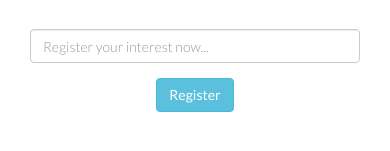
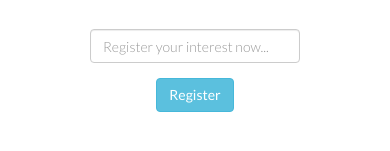
Before and after one commit to StartupVillage/startupvillage.github.io, a plain HTML site: page index.html in a window 390 px wide. Shown: the part 477-628 px from the top of the page. Drawn offline with Linux system fonts and the light colour scheme.

Commit message:
Fixed padding and sign size on mobile.

```diff
--- a/assets/css/main.css
+++ b/assets/css/main.css
@@ -2,14 +2,11 @@ body {
 	font-family: "Lato";
 	font-weight: 300;
     font-size: 16px;
+    padding: 4em 0;
 }
 
 img {
 	max-width: 100%;
-}
-
-.container {
-	padding-top: 4em;
 }
 
 .address {
--- a/index.html
+++ b/index.html
@@ -41,7 +41,7 @@
           </div>
         </div>
 
-        <div class="col-sm-4 col-sm-offset-4 mt centered">
+        <div class="col-xs-8 col-xs-offset-2 col-sm-6 col-sm-offset-3 mt centered">
           <!-- Begin MailChimp Signup Form -->
           <div id="mc_embed_signup">
             <form action="http://startupvillage.us8.list-manage.com/subscribe/post?u=2b3249b8625dc0972cb501c7a&amp;id=1e309e6582"
```
